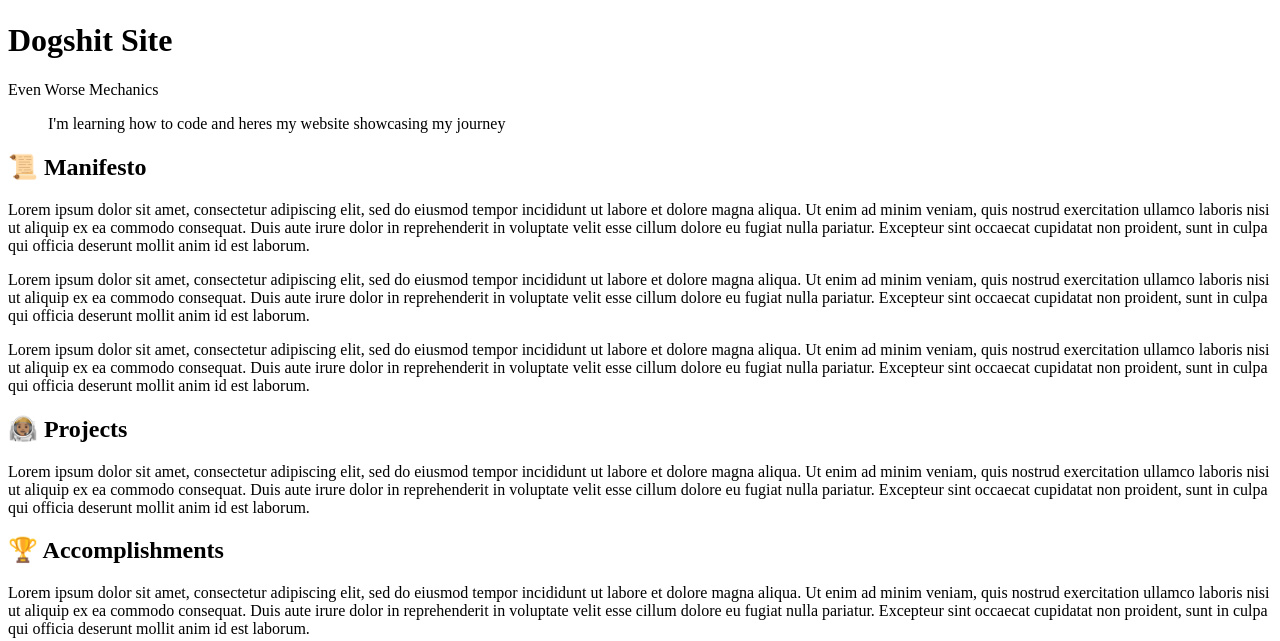
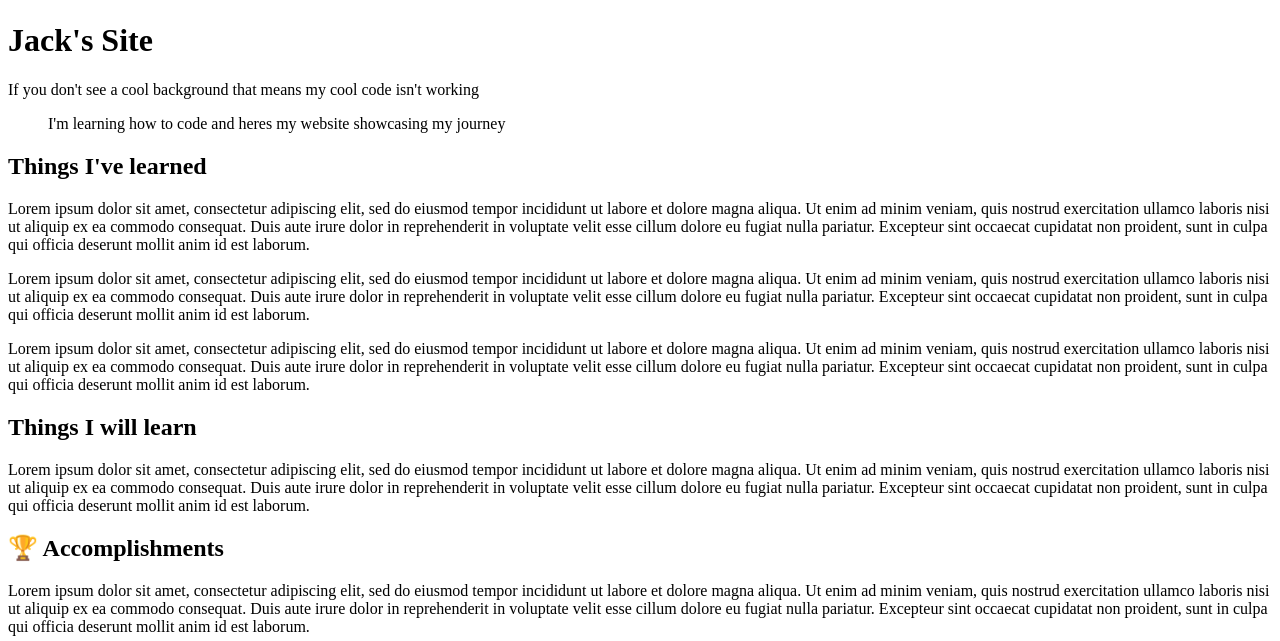
Before and after one commit to JackCurphey/jackcurphey.github.io, a website: page index.html in a window 1280 px wide. Shown: the part 161-802 px from the top of the page. Drawn offline with Linux system fonts and the light colour scheme.

Commit message:
added new images and changed some text

```diff
--- a/index.html
+++ b/index.html
@@ -13,8 +13,9 @@
     <main>
 
         <header>
-          <h1>Dogshit Site</h1>
-          <p> Even Worse Mechanics</p>
+          <h1>Jack's Site</h1>
+          <p>If you don't see a cool background that means my cool code isn't working</p>
+
 
         </header>
 
@@ -23,7 +24,7 @@
         </blockquote>
 
         <section>
-          <h2>📜 Manifesto</h2>
+          <h2>Things I've learned</h2>
           <p>
             Lorem ipsum dolor sit amet, consectetur adipiscing elit, sed do eiusmod tempor incididunt ut labore et dolore magna aliqua. Ut enim ad minim veniam, quis nostrud exercitation ullamco laboris nisi ut aliquip ex ea commodo consequat. Duis aute irure dolor in reprehenderit in voluptate velit esse cillum dolore eu fugiat nulla pariatur. Excepteur sint occaecat cupidatat non proident, sunt in culpa qui officia deserunt mollit anim id est laborum.
           </p>
@@ -39,7 +40,7 @@
         </section>
 
         <section class="light">
-          <h2>👩🏽‍🚀 Projects</h2>
+          <h2>Things I will learn</h2>
 
           <p>
             Lorem ipsum dolor sit amet, consectetur adipiscing elit, sed do eiusmod tempor incididunt ut labore et dolore magna aliqua. Ut enim ad minim veniam, quis nostrud exercitation ullamco laboris nisi ut aliquip ex ea commodo consequat. Duis aute irure dolor in reprehenderit in voluptate velit esse cillum dolore eu fugiat nulla pariatur. Excepteur sint occaecat cupidatat non proident, sunt in culpa qui officia deserunt mollit anim id est laborum.
@@ -75,7 +76,7 @@
           </section>
 
           </main>
-    <script type="module" src="/main.js"></script>
+    <script type="module" src="/scripts.js"></script>
 
 
 
```
Also changed, not shown: IMG_4304.jpg (added), 1 other file.
